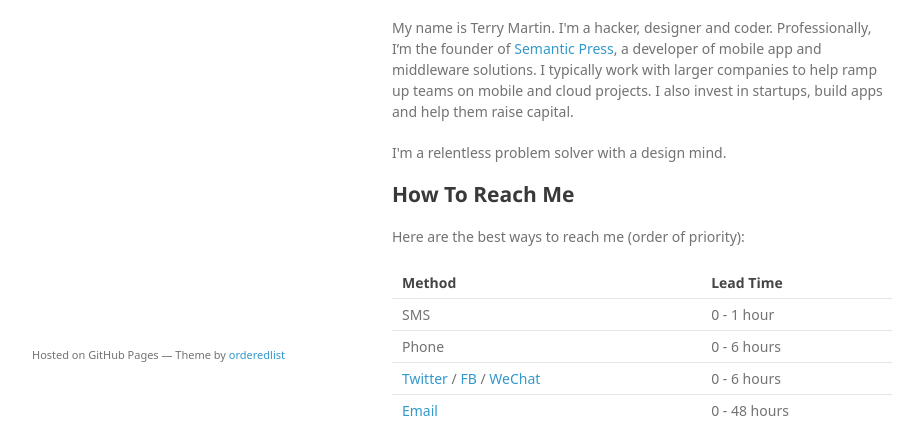
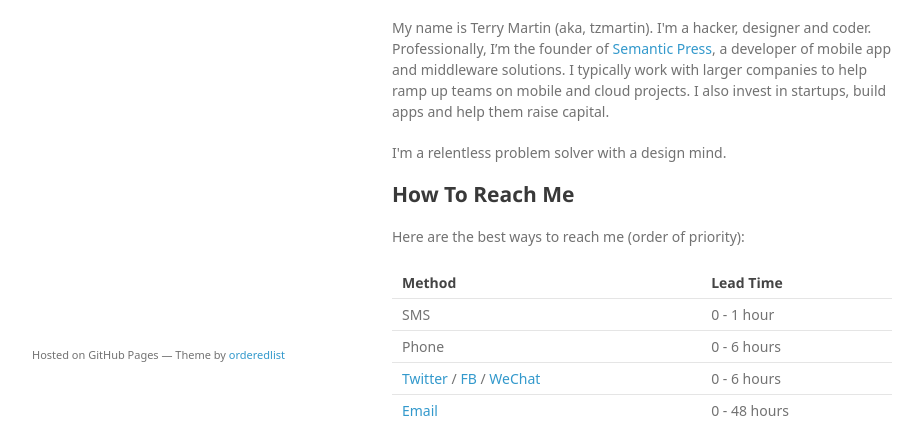
Before and after one commit to tzmartin/tzmartin.github.io, a website: page index.html in a window 1280 px wide. Shown: the part 366-790 px from the top of the page, without its empty margins (178-1101 px from the left). Drawn offline with Linux system fonts and the light colour scheme; a web font is replaced by a local one.

Commit message:
update name

```diff
--- a/index.html
+++ b/index.html
@@ -25,7 +25,7 @@
       <section>
         <p><img src="https://avatars0.githubusercontent.com/u/139472?v=3&amp;s=220" alt="avatar"></p>
 
-<p>My name is Terry Martin.  I'm a hacker, designer and coder.  Professionally, I’m the founder of <a href="http://www.semanticpress.com">Semantic Press</a>, a developer of mobile app and middleware solutions.  I typically work with larger companies to help ramp up teams on mobile and cloud projects.  I also invest in startups, build apps and help them raise capital.</p>
+<p>My name is Terry Martin (aka, tzmartin).  I'm a hacker, designer and coder.  Professionally, I’m the founder of <a href="http://www.semanticpress.com">Semantic Press</a>, a developer of mobile app and middleware solutions.  I typically work with larger companies to help ramp up teams on mobile and cloud projects.  I also invest in startups, build apps and help them raise capital.</p>
 
 <p>I'm a relentless problem solver with a design mind.</p>
 
```
